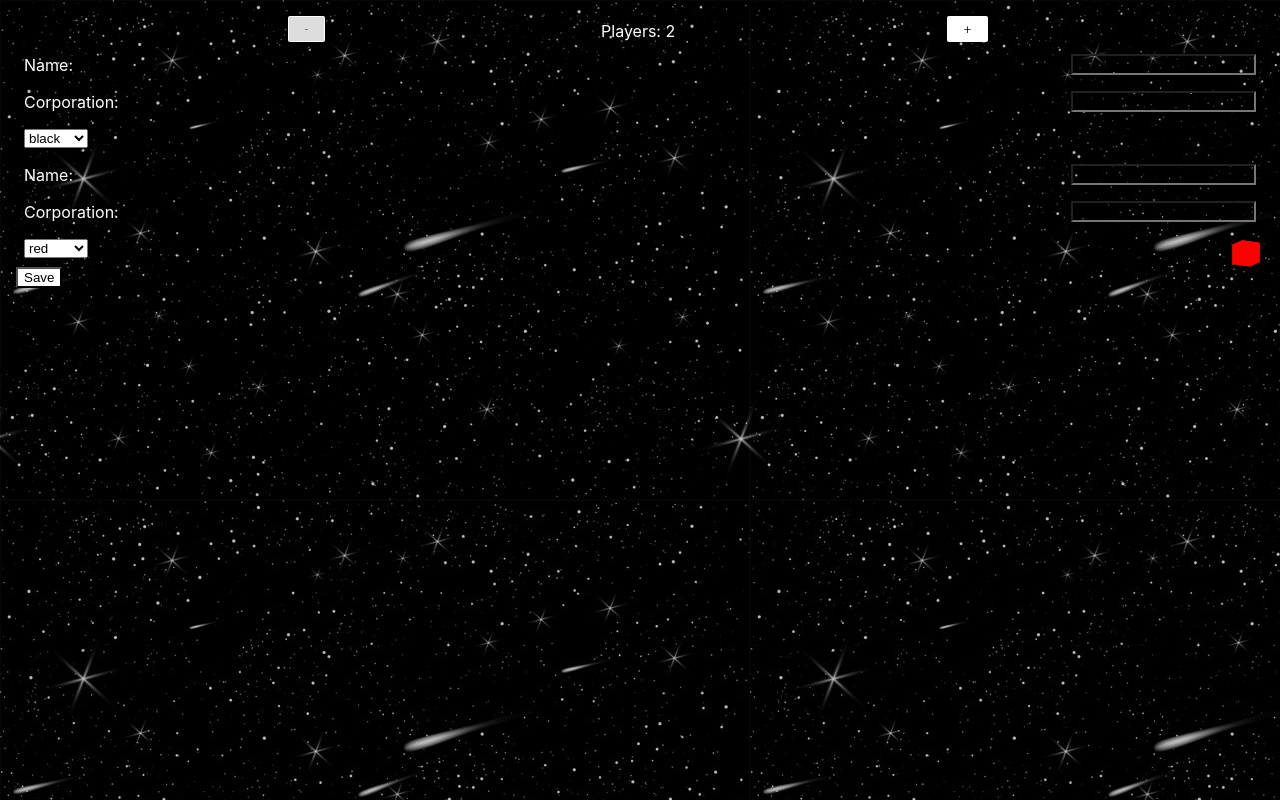
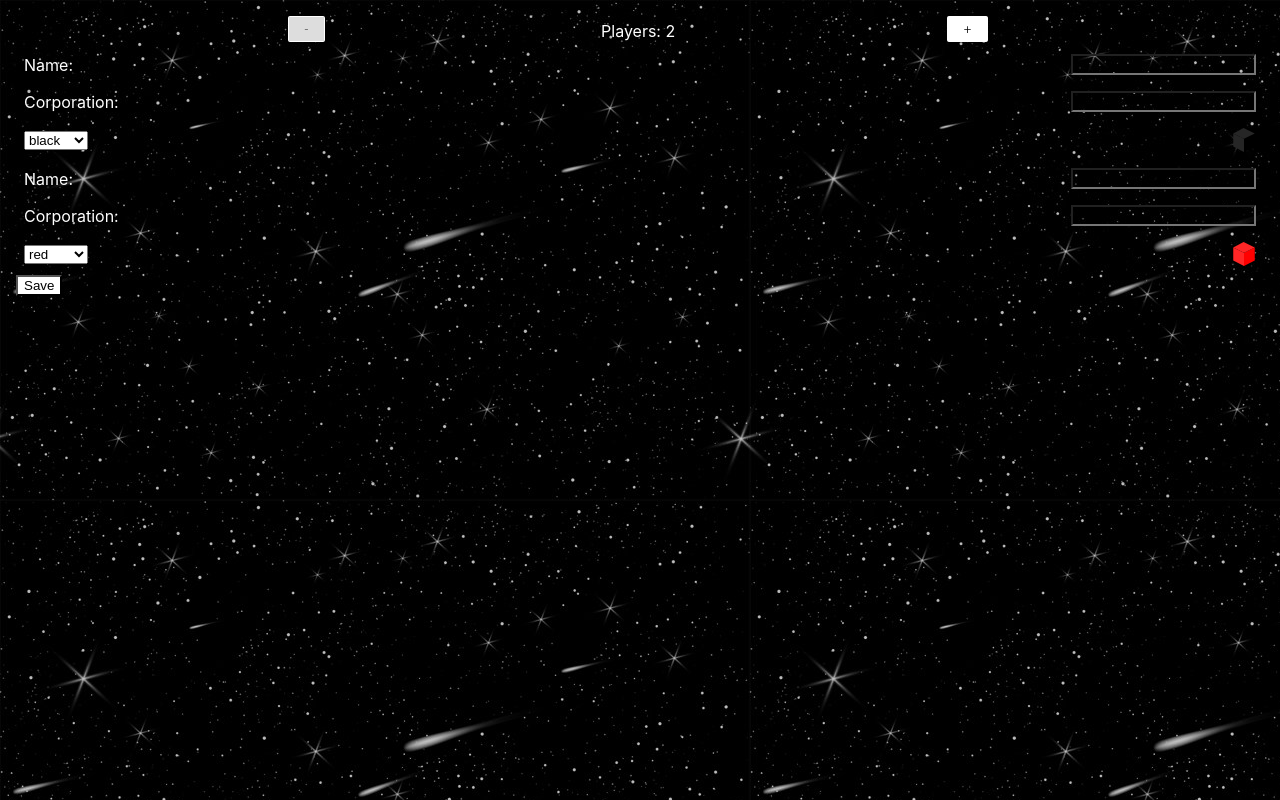
Before and after one commit to the-broken-tile/preserving-mars, a React app: page /#/new in a window 1280 px wide. Built offline with nearby package versions, Linux system fonts and the light colour scheme.

Commit message:
update cubes to svg

```diff
--- a/src/App/styles.css
+++ b/src/App/styles.css
@@ -88,3 +88,8 @@ button {
 .blur {
   filter: blur(10px);
 }
+
+.player-row {
+  display: flex;
+  gap: var(--default-padding);
+}
--- a/src/Component/Cube/Cube.tsx
+++ b/src/Component/Cube/Cube.tsx
@@ -7,13 +7,20 @@ type Props = {
 }
 export default function Cube({ color }: Props): JSX.Element {
   return (
-    <div
+    <svg
+      style={{ "--color": color } as CSSProperties}
       className="cube"
-      style={
-        { "--main-color": color, "--color-bg-primary": color } as CSSProperties
-      }
+      version="1.1"
+      xmlns="http://www.w3.org/2000/svg"
+      x="0"
+      y="0"
+      viewBox="0 0 58 58"
     >
-      <div></div>
-    </div>
+      <g>
+        <polygon className="front-side" points="29, 58 3, 45 3, 13 29, 26" />
+        <polygon className="right-side" points="29, 58 55, 45 55, 13 29, 26" />
+        <polygon className="top-side" points="3, 13 28, 0 55, 13 29, 26" />
+      </g>
+    </svg>
   )
 }
--- a/src/Component/Cube/cube.css
+++ b/src/Component/Cube/cube.css
@@ -1,98 +1,14 @@
 .cube {
-  /*--color-bg-primary: #f00;*/
-  --x: 20px;
-  --y: var(--x);
-  --z: var(--x);
-  /*--main-color: #ff2222;*/
-  --top-color: color-mix(
-    in srgb,
-    var(--main-color) 100%,
-    var(--color-bg-primary)
-  );
-  --front-color: color-mix(
-    in srgb,
-    var(--main-color) 90%,
-    var(--color-bg-primary)
-  );
-  --bottom-color: color-mix(
-    in srgb,
-    var(--main-color) 20%,
-    var(--color-bg-primary)
-  );
-  --back-color: color-mix(
-    in srgb,
-    var(--main-color) 60%,
-    var(--color-bg-primary)
-  );
-  --side-color: color-mix(
-    in srgb,
-    var(--main-color) 80%,
-    var(--color-bg-primary)
-  );
-  display: inline-block;
-  content: "";
-  position: relative;
-  transform-origin: center;
-  transform-style: preserve-3d;
-  transform: rotateX(75deg) rotateZ(210deg);
-  translate: 0 calc(-25% + var(--z));
-
-  width: var(--x);
-  height: var(--y);
-  background: var(--bottom-color);
+  width: 24px;
+  height: 24px;
 }
-.cube::before,
-.cube::after,
-.cube div,
-.cube div::before,
-.cube div::after {
-  content: "";
-  position: absolute;
-  transform-style: preserve-3d;
+.cube .front-side {
+  fill: color-mix(in srgb, var(--color) 85%, white);
 }
 
-.cube::before {
-  right: 0;
-  top: 0;
-  width: var(--z);
-  height: var(--y);
-  background: var(--side-color);
-  transform-origin: center right;
-  rotate: y 90deg;
+.cube .right-side {
+  fill: var(--color);
 }
-.cube::after {
-  right: 0;
-  bottom: 0;
-  width: var(--x);
-  height: var(--z);
-  background: var(--back-color);
-  transform-origin: bottom center;
-  rotate: x -90deg;
+.cube .top-side {
+  fill: color-mix(in srgb, var(--color) 85%, white);
 }
-.cube div {
-  left: 0;
-  top: 0;
-  width: var(--z);
-  height: var(--y);
-  background: var(--side-color);
-  transform-origin: center left;
-  rotate: y -90deg;
-}
-.cube div::before {
-  right: 0;
-  bottom: 0;
-  width: var(--x);
-  height: var(--y);
-  background: var(--top-color);
-  transform-origin: center right;
-  rotate: y -90deg;
-}
-.cube div::after {
-  right: 0;
-  top: 0;
-  width: var(--z);
-  height: var(--x);
-  background: var(--front-color);
-  transform-origin: top center;
-  rotate: x -90deg;
-}
--- a/src/View/PlayerRowView/PlayerRowView.tsx
+++ b/src/View/PlayerRowView/PlayerRowView.tsx
@@ -13,7 +13,7 @@ export default function PlayerRowView({
 }: Props): JSX.Element {
   return (
     <li>
-      <h3>
+      <h3 className="player-row">
         <Cube color={player.color} />
         {player.name}, CEO of {player.corporation.name}
       </h3>
```
